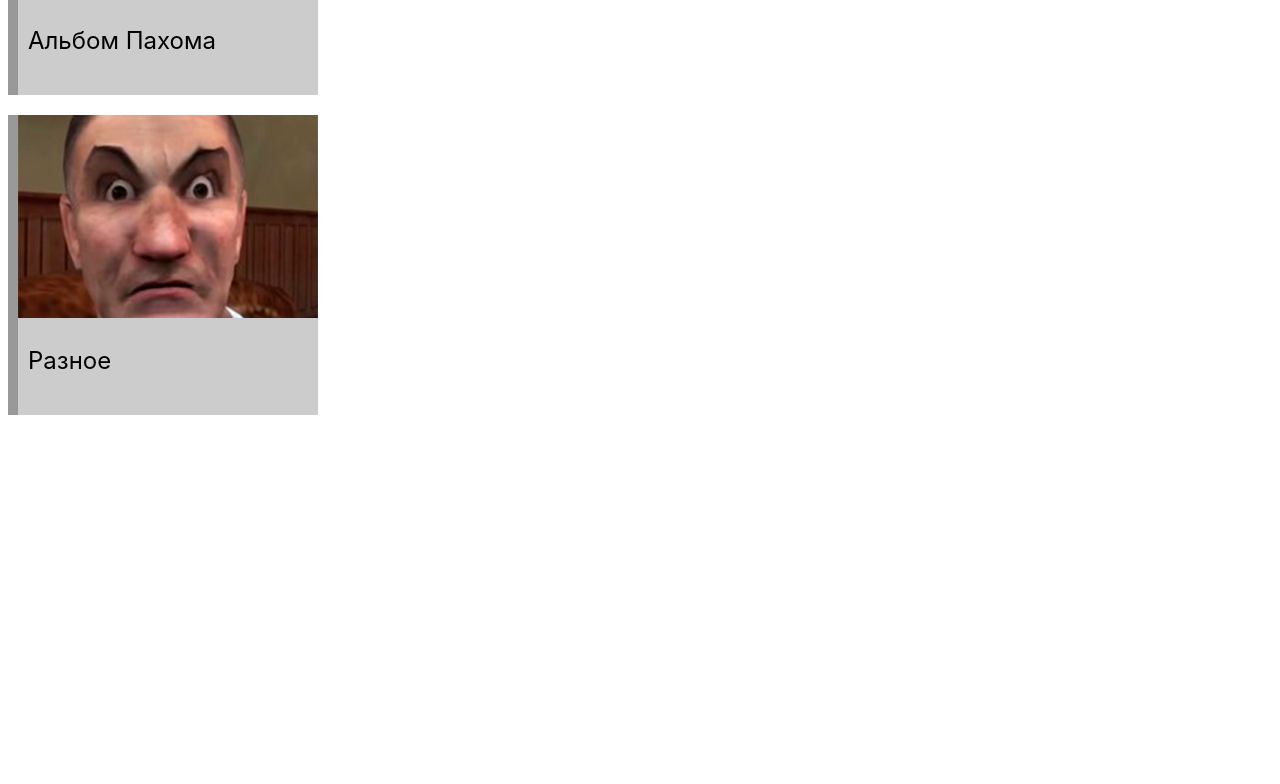
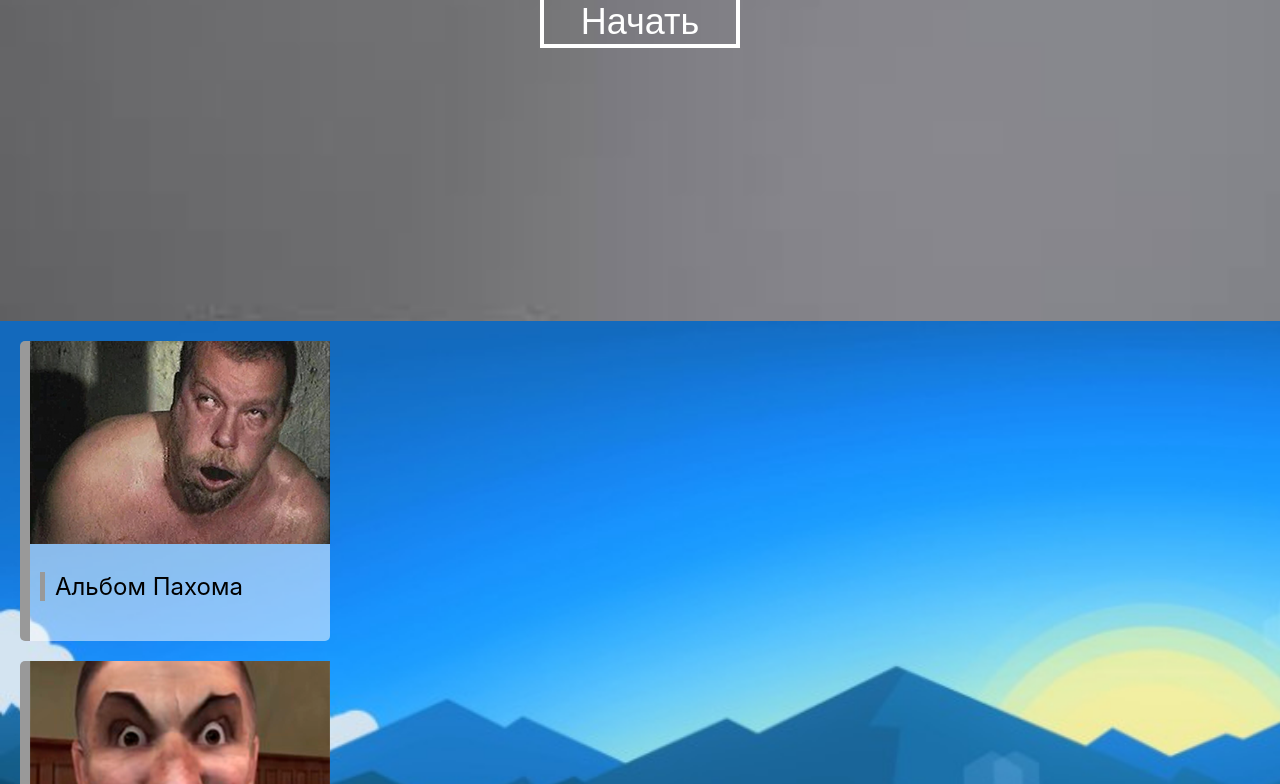
Before and after one commit to RAR-Armando/-, a plain HTML site: page index.html in a window 1280 px wide. Shown: the part 213-997 px from the top of the page. Before the commit the page ends 800 px from the top, so only its background shows below. Drawn offline with Linux system fonts and the light colour scheme.

Commit message:
global-ver3.0

```diff
--- a/css/audio.css
+++ b/css/audio.css
@@ -1,5 +1,6 @@
 body{
-   background: #999;
+   background: url(../img/54.jpg) no-repeat;
+   background-size: cover;
 }
 
 .audio{
@@ -9,18 +10,19 @@ body{
 
 .text-name{
    font-family: -apple-system, BlinkMacSystemFont, 'Segoe UI', Roboto, Oxygen, Ubuntu, Cantarell, 'Open Sans', 'Helvetica Neue', sans-serif;
-   color: #000;
+   color: #ffcc00;
    font-size: 24px;
    margin-left: 10px;
 }
 
 .social-link{
 
-
+   border: solid #ffcc00 5px;
+   border-radius: 5px;
    margin-top: 100px;
    font-family: -apple-system, BlinkMacSystemFont, 'Segoe UI', Roboto, Oxygen, Ubuntu, Cantarell, 'Open Sans', 'Helvetica Neue', sans-serif;
    font-size: 24px;
-   color: #000;
+   color: #ffcc00;
    text-decoration: none;
 }
 
@@ -38,3 +40,23 @@ button{
 
 
 }
+
+button:hover{
+   background-color: #fff;
+   color: #111;
+   width: 239px;
+
+   transition: all .4s ease-out;
+}
+
+.audio{
+   margin-top: 30px;
+   border-left: #ffcc00 solid 5px;
+   padding-left: 10px;
+}
+
+audio{
+   border-radius: 5px;
+   background-color: #ffcc00;
+   border: #ffcc00 solid 5px;
+}
--- a/css/style.css
+++ b/css/style.css
@@ -1 +1,68 @@
-body{width:auto;font-family:-apple-system,BlinkMacSystemFont,"Segoe UI",Roboto,Oxygen,Ubuntu,Cantarell,"Open Sans","Helvetica Neue",sans-serif}a{text-decoration:none}.paxom{border-left:solid #999 10px;background:rgba(0,0,0,0.2);width:300px;height:300px}.paxom .text-name{color:#000;font-size:24px;margin-left:10px}
+body{margin: 0; padding: 0; width:auto;font-family:-apple-system,BlinkMacSystemFont,"Segoe UI",Roboto,Oxygen,Ubuntu,Cantarell,"Open Sans","Helvetica Neue",sans-serif}a{text-decoration:none}.paxom{border-left:solid #999 10px;background:rgba(255,255,255,0.5);width:300px;height:300px}.paxom .text-name{color:#000;font-size:24px;margin-left:10px}
+
+
+.link-audio{
+   margin-left: 20px;
+   padding-top: 20px;
+   display: block;
+   width: 300px;
+   height: 300px;
+}
+
+.paxom{
+   border-radius: 5px;
+}
+
+.text-name{
+   padding-left: 10px;
+   border-left: #999 solid 5px;
+}
+
+.header{
+   margin: 0;
+   padding: 0;
+   width: auto;
+   height: 500px;
+   background: url(../img/руфвук.jpg) no-repeat;
+   background-size:cover ;
+
+}
+
+.section{
+
+   background: url(../img/54.jpg) ;
+   background-size: cover;
+   width: 100%;
+   height: 1000px;
+}
+
+.text-glava{
+
+   font-family: -apple-system, BlinkMacSystemFont, 'Segoe UI', Roboto, Oxygen, Ubuntu, Cantarell, 'Open Sans', 'Helvetica Neue', sans-serif;
+   font-size: 34px;
+   color: #fff;
+   font-weight: bold;
+   text-align: center;
+   padding-top: 100px;
+}
+
+button{
+
+   border: solid 4px #fff;
+   width: 200px;
+   font-size: 36px;
+   background: none;
+   color: #fff;
+}
+
+button:hover{
+   background: #fff;
+   color: #000;
+   transition: .4s;
+}
+
+.start{
+   display: flex;
+   align-items: center;
+   justify-content: center
+}
--- a/index.html
+++ b/index.html
@@ -1,24 +1,31 @@
 <!DOCTYPE html>
 <html lang="en">
 <head>
-   <link rel="stylesheet" href="css/style.css">
-   <meta charset="UTF-8">
-   <meta name="viewport" content="width=device-width, initial-scale=1.0">
-   <title>Audio-vibor</title>
+<link rel="stylesheet" href="css/style.css">
+<meta charset="UTF-8">
+<meta name="viewport" content="width=device-width, initial-scale=1.0">
+<title>Audio-vibor</title>
 </head>
 <body>
-   <a href="audio1.html">
+   <div class="header">
+      <p class="text-glava">Здесь  разные прикольные звуки</p>
+      <a class="start" href="audio1.html"><button>Начать</button></a>
+
+   </div>
+   <div class="section">
+<a class="link-audio" href="audio1.html">
    <div class="paxom ">
    <img src="img/1.png" alt="">
    <p class="text-name">Альбом Пахома</p>
    </div>
    <br>
 </a>
-<a href="audio2.html">
+<a class="link-audio" href="audio2.html">
    <div class="paxom">
       <img src="img/2.png" alt="">
       <p class="text-name">Разное</p>
    </div>
 </a>
+</div>
 </body>
 </html>
```
Also changed, not shown: audio1.html (+2 -1 lines), audio2.html (+3 -2 lines), img/54.jpg (added), img/руфвук.jpg (added).
